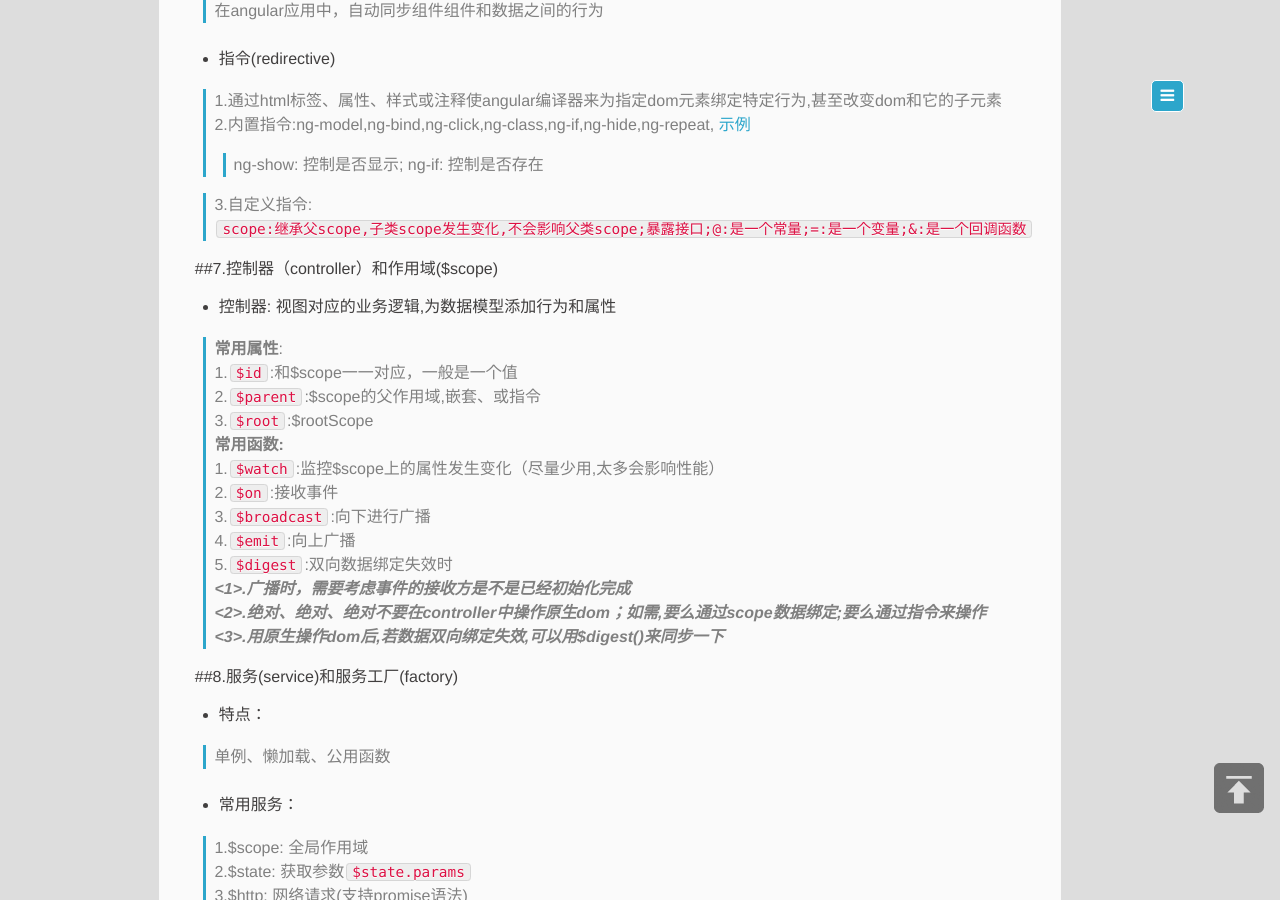
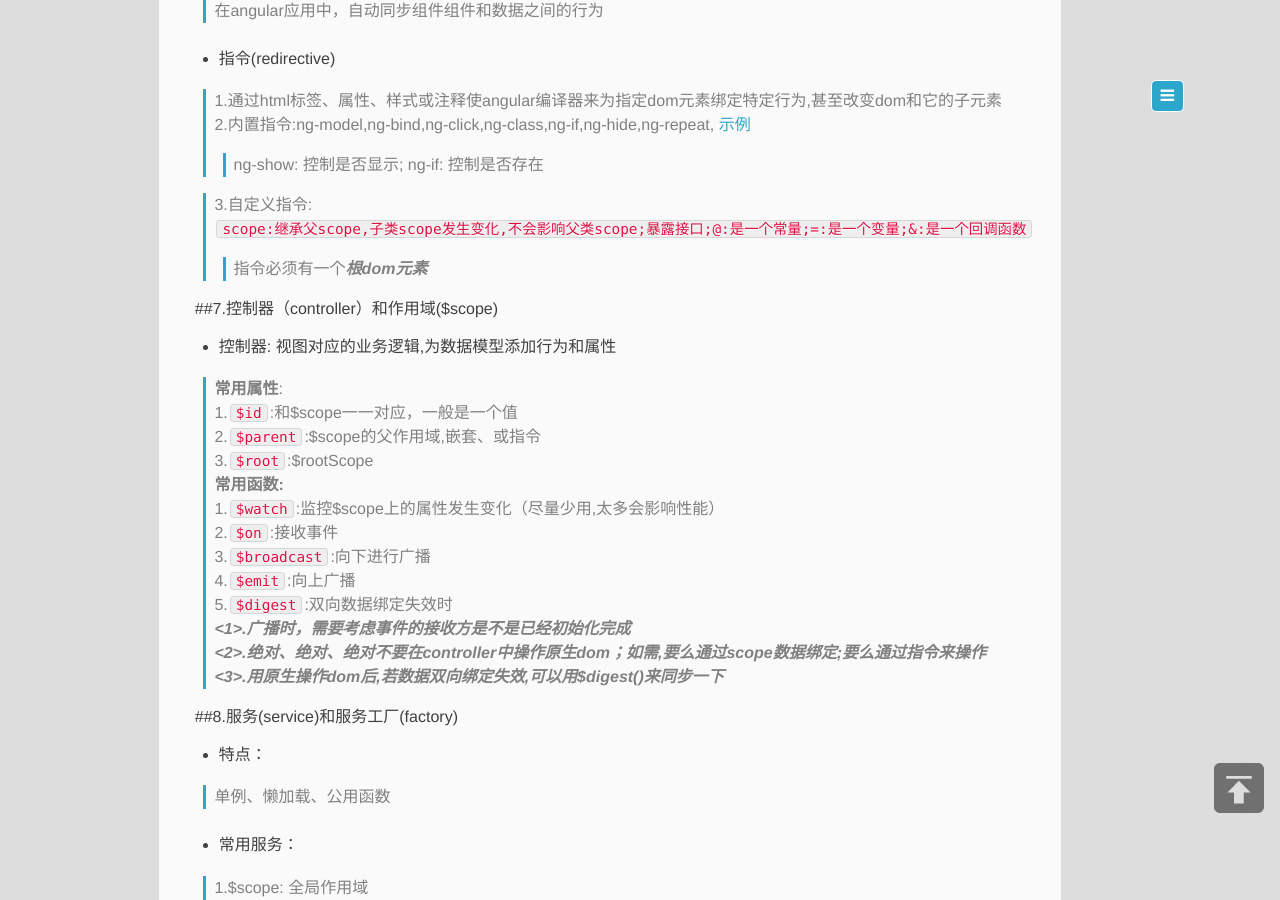
Before and after one commit to muzi131313/muzi131313.github.com, a Jekyll site: the page built from _posts/2017-03-20-AngularJS开发webapp仿拉勾网.md, in a window 1280 px wide and 900 px high, scrolled down 3819 px. Built offline with Jekyll 4.4.1, drawn with Linux system fonts in a browser that asks for light colours.

Commit message:
指令注意项

```diff
--- a/_posts/2017-03-20-AngularJS开发webapp仿拉勾网.md
+++ b/_posts/2017-03-20-AngularJS开发webapp仿拉勾网.md
@@ -201,6 +201,7 @@ $scope.jobList = [{
 
 > 3.自定义指令:
 `scope:继承父scope,子类scope发生变化,不会影响父类scope;暴露接口;@:是一个常量;=:是一个变量;&:是一个回调函数`
+> > 指令必须有一个***根dom元素***
 
 
 ##7.控制器（controller）和作用域($scope)
```
